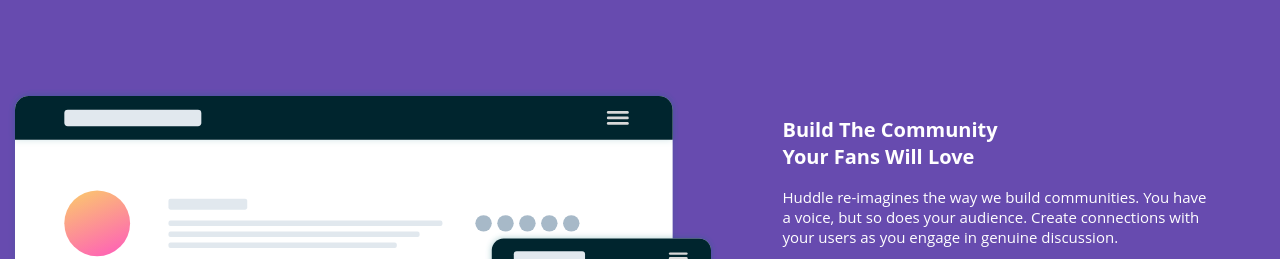
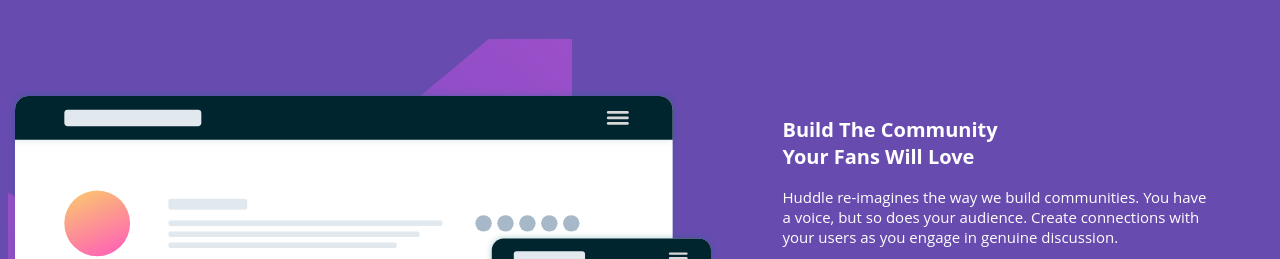
Before and after one commit to Tobiade466/Huddle-landing-page-with-a-single-introductory-section-master, a plain HTML site: page index.html in a window 1280 px wide. Shown: the part 131-390 px from the top of the page. Drawn offline with Linux system fonts and the light colour scheme.

Commit message:
Update style.css

```diff
--- a/style.css
+++ b/style.css
@@ -3,7 +3,7 @@ html,body{
     font-family: Open sans;
 }
 .image{
-    background-image:url(images/bg.svg);
+    background-image:url(bg-mobile.svg);
     background-repeat: no-repeat;
     background-size: contain;
     display: grid;
```
